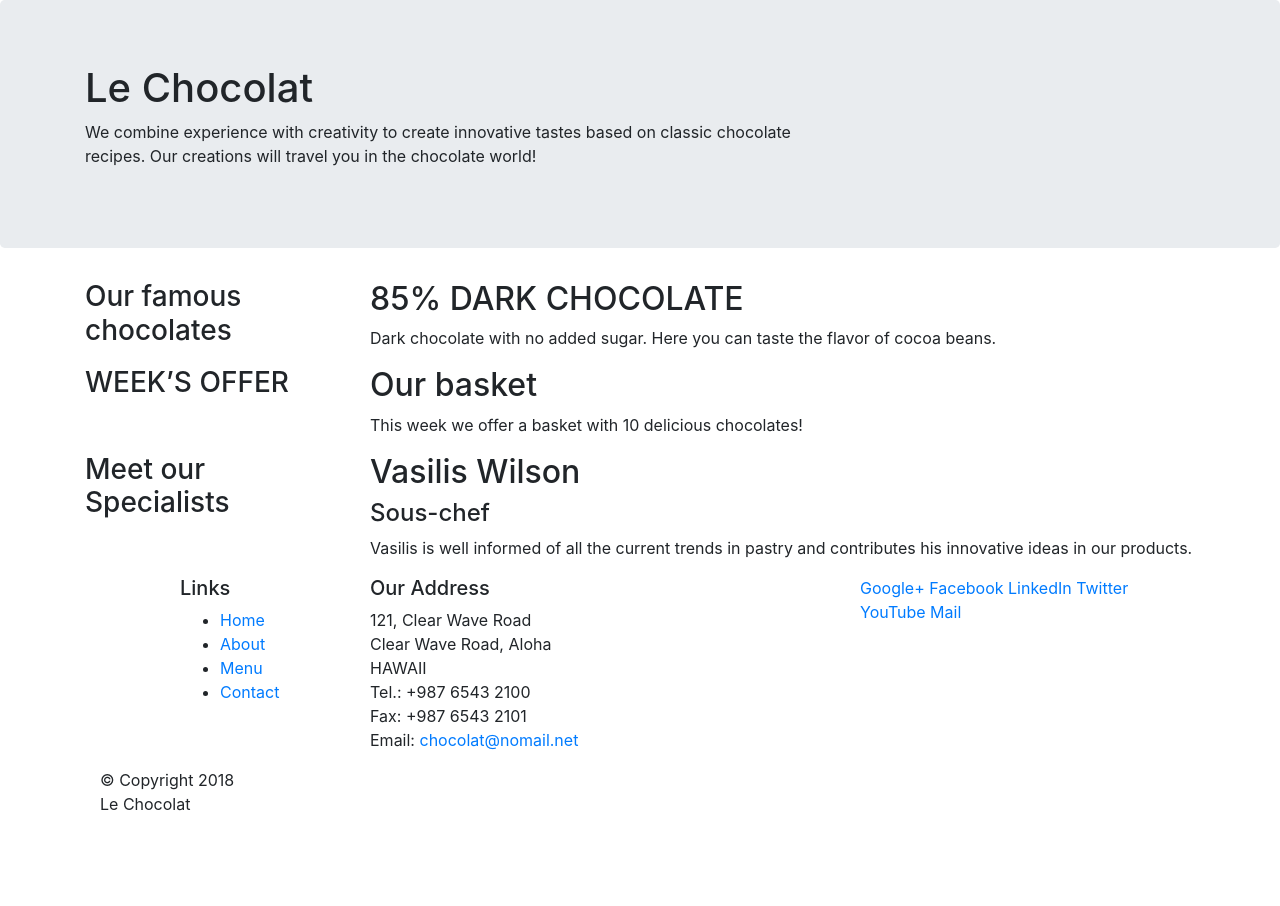
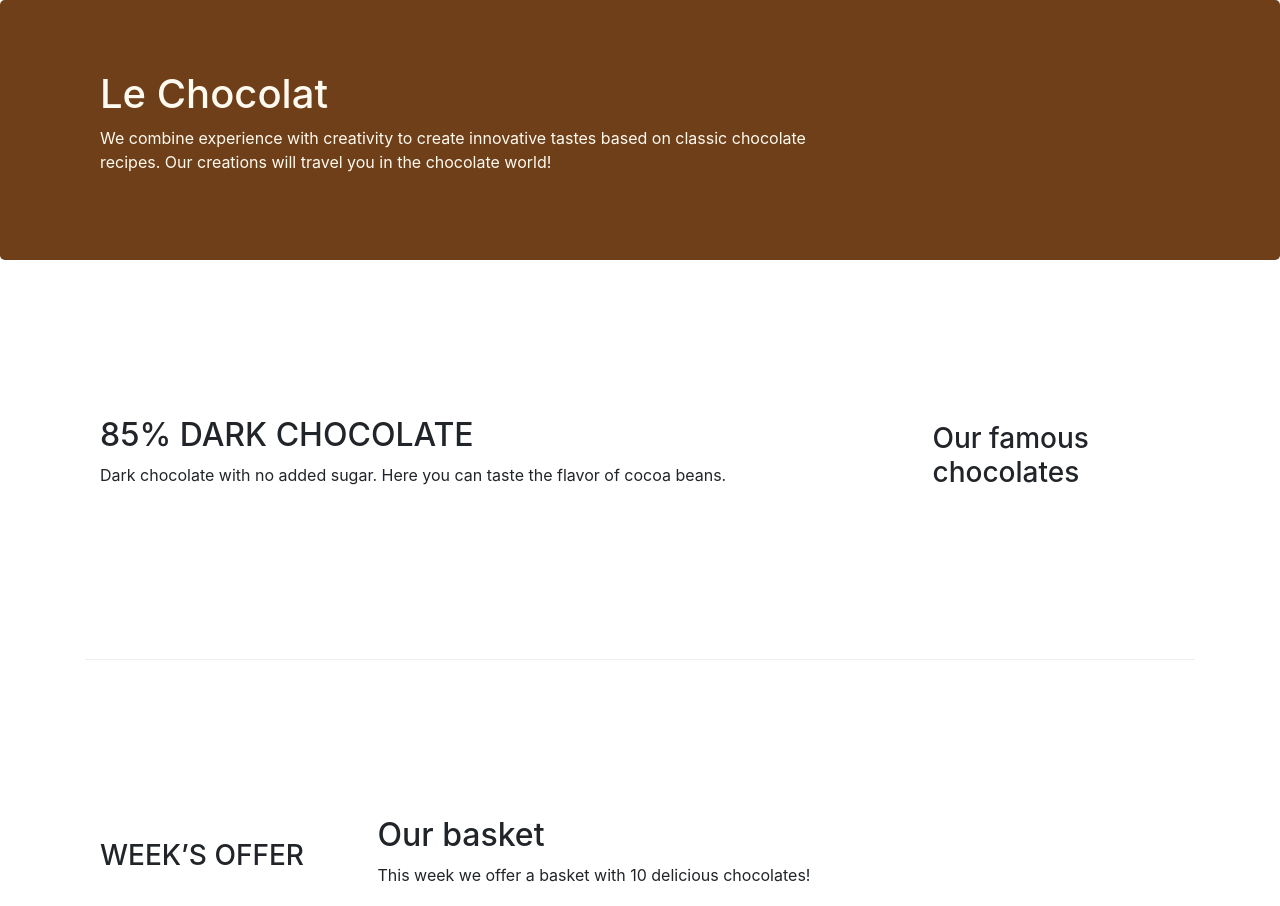
Before and after one commit to Daniel-w3/leChocolat, a website: page index.html in a window 1280 px wide. Shown: the top 906 px of the page. Before the commit the page ends 832 px from the top, so only its background shows below. Drawn offline with nearby package versions, Linux system fonts and the light colour scheme.

Commit message:
Bootstrap Grid Part 2

```diff
--- /dev/null
+++ b/CSS/styles.css
@@ -0,0 +1,26 @@
+.row-header{
+    margin:0px auto;
+    padding:0px;
+}
+.row-content {
+    margin:0px auto;
+    padding: 50px 0px 50px 0px;
+    border-bottom: 1px ridge;
+    min-height:400px;
+}
+.footer{
+    background-color: #dbb08d;
+    margin:0px auto;
+    padding: 20px 0px 20px 0px;
+}
+.jumbotron {
+    padding:70px 30px 70px 30px;
+    margin:0px auto;
+    background: #6E3F19;
+    color:floralwhite;
+}
+address{
+    font-size:80%;
+    margin:0px;
+    color:#0f0f0f;
+}
--- a/index.html
+++ b/index.html
@@ -9,13 +9,14 @@
     <meta http-equiv="x-ua-compatible" content="ie=edge">
     <!-- Bootstrap CSS -->
     <link rel="stylesheet" href="node_modules/bootstrap/dist/css/bootstrap.min.css">
+    <link href="CSS/styles.css" rel="stylesheet">
 </head>
 
 <body>
 
     <header class="jumbotron">
         <div class="container">
-            <div class="row">
+            <div class="row row-header">
                 <div class="col-12 col-sm-8">
                     <h1>Le Chocolat</h1>
                     <p>We combine experience with creativity to create innovative tastes based on classic chocolate
@@ -28,8 +29,8 @@
     </header>
 
     <div class="container">
-        <div class="row">
-            <div class="col-sm-4 col-md-3">
+        <div class="row flex-row-reverse row-content align-items-center">
+            <div class="col-sm-4 col-md-3 align-self-center">
                 <h3>Our famous chocolates</h3>
             </div>
             <div class="col-sm col-md">
@@ -38,8 +39,8 @@
             </div>
         </div>
 
-        <div class="row">
-            <div class="col-sm-4 col-md-3">
+        <div class="row row-content align-items-center">
+            <div class="col-sm-4 col-md-3 align-self-center">
                 <h3>WEEK’S OFFER</h3>
             </div>
             <div class="col-sm col-md">
@@ -48,8 +49,8 @@
             </div>
         </div>
 
-        <div class="row">
-            <div class="col-sm-4 col-md-3">
+        <div class="row flex-row-reverse row-content align-items-center">
+            <div class="col-sm-4 col-md-3 align-self-center">
                 <h3>Meet our Specialists</h3>
             </div>
             <div class="col-sm col-md">
@@ -61,12 +62,12 @@
         </div>
     </div>
 
-    <footer>
+    <footer class="footer">
         <div class="container">
             <div class="row">
                 <div class="col-5 offset-1 col-sm-2">
                     <h5>Links</h5>
-                    <ul>
+                    <ul class="list-unstyled">
                         <li><a href="#">Home</a></li>
                         <li><a href="#">About</a></li>
                         <li><a href="#">Menu</a></li>
@@ -95,8 +96,8 @@
                     </div>
                 </div>
             </div>
-            <div class="=row">
-                <div class="col-5 col-sm-2">
+            <div class="row justify-content-center">
+                <div class="col-auto">
                     <p> &copy; Copyright 2018 Le Chocolat</p>
                 </div>
             </div>
```
